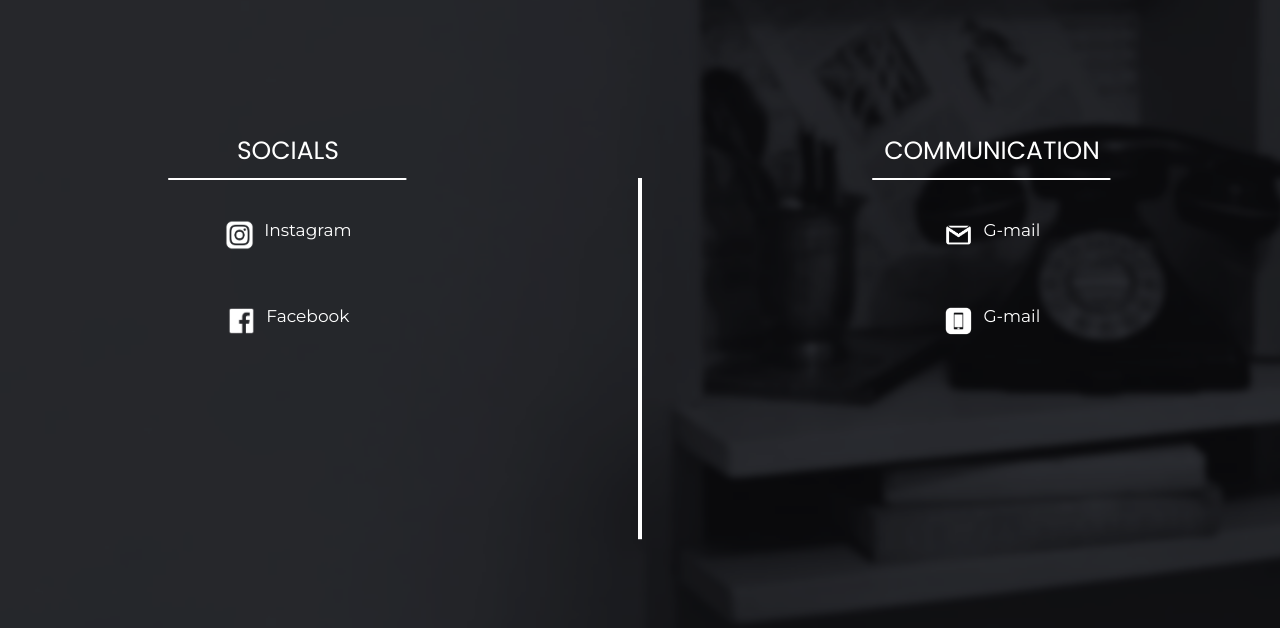
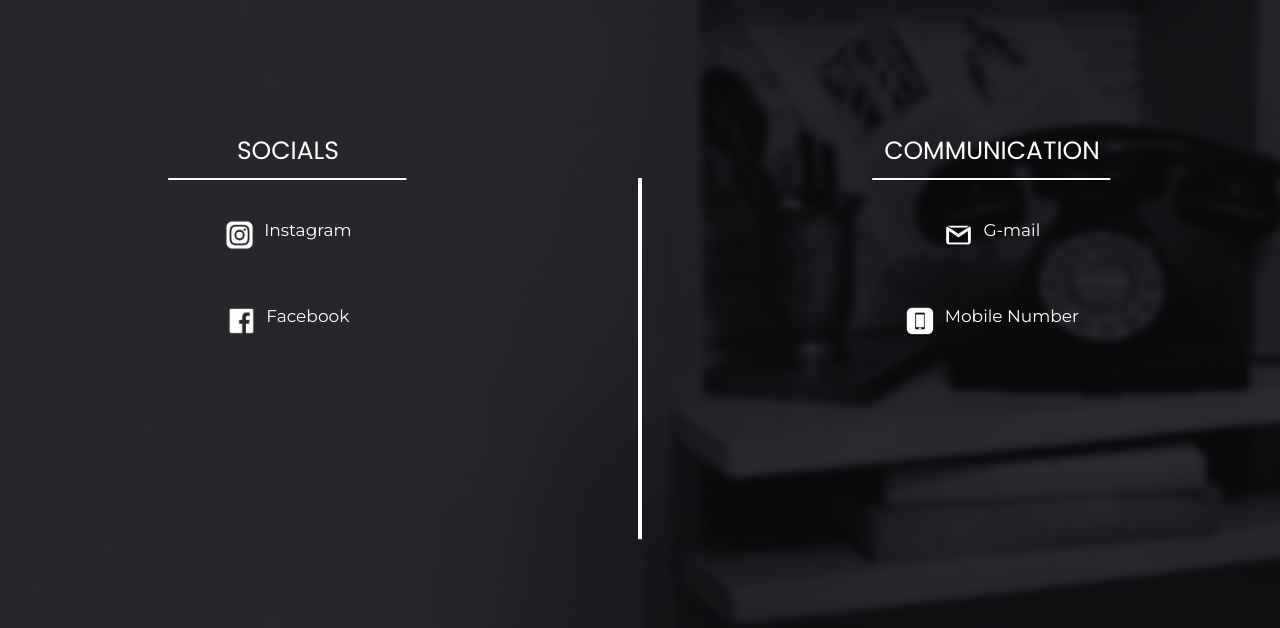
Before and after one commit to ry6969/HarryCanalita, a plain HTML site: page contact.html in a window 1280 px wide. Shown: the part 172-800 px from the top of the page. Drawn offline with Linux system fonts and the light colour scheme; a web font is replaced by a local one.

Commit message:
Update contact.html

```diff
--- a/contact.html
+++ b/contact.html
@@ -73,7 +73,7 @@
                 </div>
                 <div class="contactdiv3" onclick="navigator.clipboard.writeText('0991-534-8894'); alert('Number Copied to clipboard!');">
                     <img src="cp.png" alt="number" class="contacticon">
-                    G-mail
+                    Mobile Number
                 </div>
             </div>
         </div>
```
